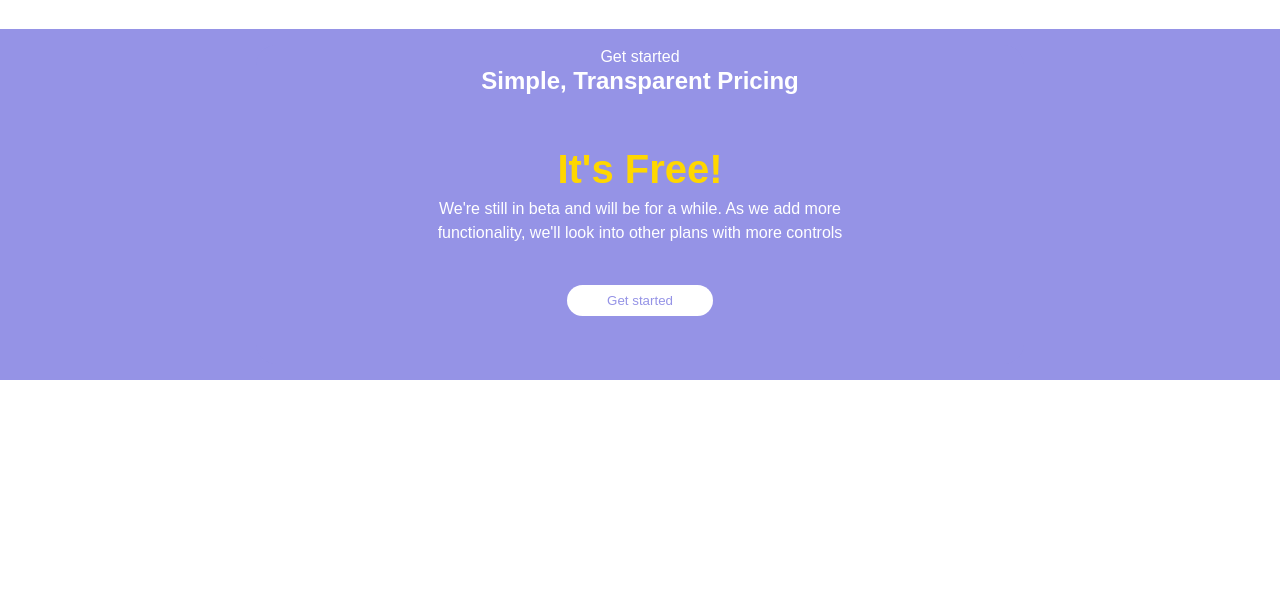
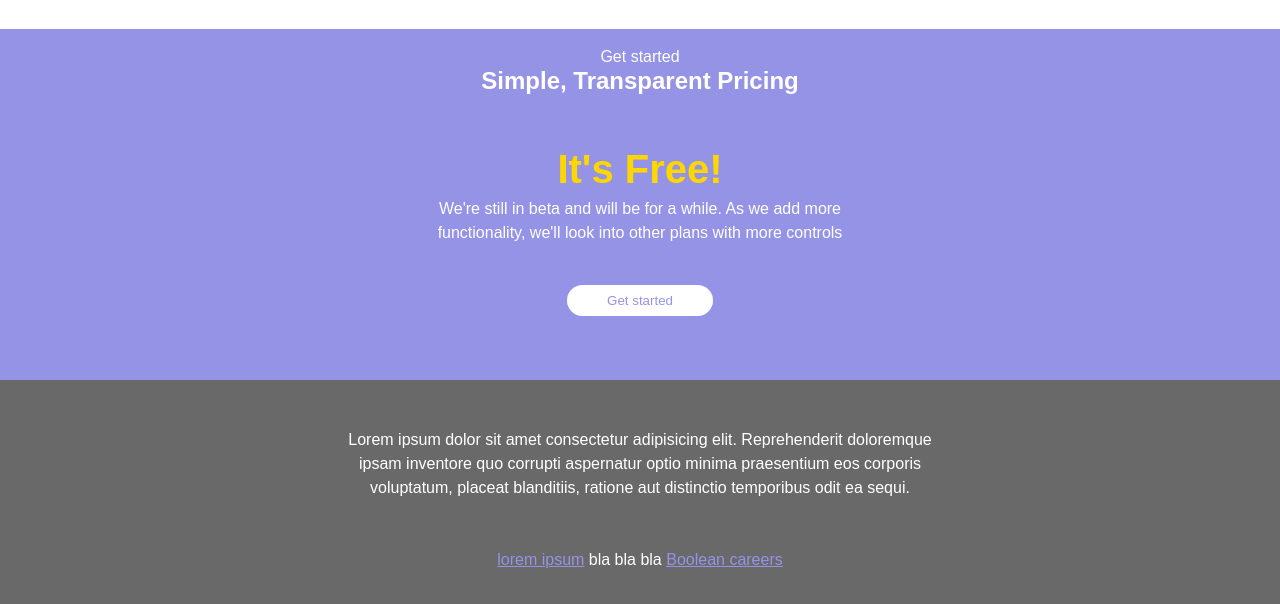
Before and after one commit to AndVig/htmlcss-responsive-layout, a plain HTML site: page index.html in a window 1280 px wide. Shown: the part 5092-5696 px from the top of the page. Before the commit the page ends 5472 px from the top, so only its background shows below. Drawn offline with Linux system fonts and the light colour scheme.

Commit message:
End Footer

```diff
--- a/index.html
+++ b/index.html
@@ -220,7 +220,12 @@
     <!--Footer-->
     <footer>
         <div class="container">
-            <div class="col-small"></div>
+            <div class="position white c-align">
+                <br><br>
+                Lorem ipsum dolor sit amet consectetur adipisicing elit. Reprehenderit doloremque ipsam inventore quo corrupti aspernatur optio minima praesentium eos corporis voluptatum, placeat blanditiis, ratione aut distinctio temporibus odit ea sequi.
+                <br><br><br><a class="purple" href="">lorem ipsum</a> bla bla bla <a class="purple" href="">Boolean careers</a>
+            </div>
+
         </div>
     </footer>
 </body>
```
